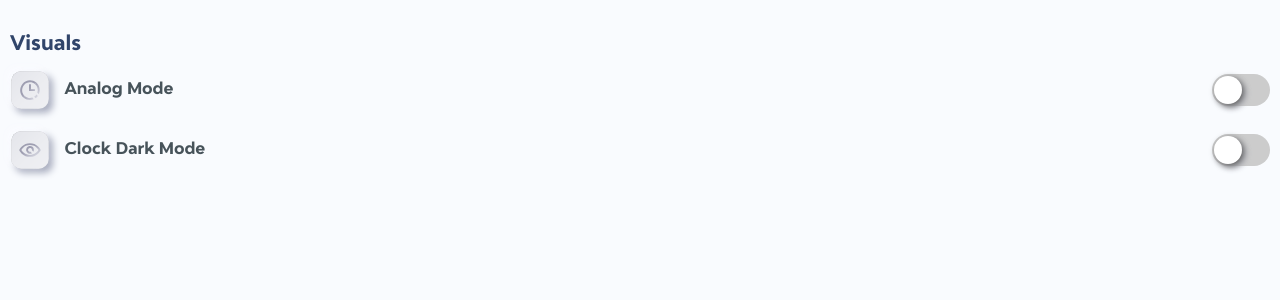
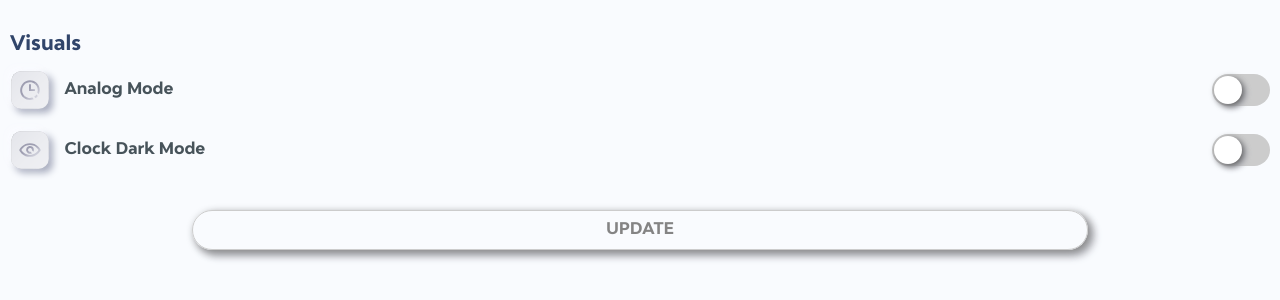
Before and after one commit to katznboyz1/wuc-pi3b-py36f, a Flask app: page /settings in a window 1280 px wide. Shown: the part 60-360 px from the top of the page. Run offline with Flask 2, Linux system fonts and the light colour scheme; some libraries are stand-ins or nearby versions.

Commit message:
Added an update button to the settings menu

```diff
--- a/static/style.css
+++ b/static/style.css
@@ -29,6 +29,7 @@ body{font-family:'DEFAULT_CUSTOM_FONT' !important;background-color:#f9fbfe !impo
 .settings-page-icon-and-toggle-pair{width:100%;height:auto;display:block;}
 .settings-page-icon-and-toggle-pair-child{display:inline-block;color:#47535a;}
 .settings-switch-justify{margin-right:10px !important;margin-top:calc((60px - 32px) / 2);float:right;} /*the calc is the total height of the div minus the height of the slider divided by two (to center it vertically)*/
+#settings-page-submit-button{border-radius:20px;width:70%;margin-left:15%;background-color:transparent;color:#848484;border:1px solid #cccccc;height:40px;}
 
 /*from https://www.w3schools.com/howto/howto_css_switch.asp*/
 .switch {position: relative;display: inline-block;width: 58px;height: 32px;}
@@ -51,3 +52,13 @@ input:checked + .slider:before {-webkit-transform: translateX(26px);-ms-transfor
         inset 5px 5px 20px #ffffff,
         inset 10px 10px 20px #bfc1c9 !important;
 }
+.shadow-small{
+    box-shadow:
+        3px 3px 8px #878787,
+        6px 6px 8px #bfc1c9 !important;
+}
+.shadow-small:active{
+    box-shadow:
+        inset 3px 3px 8px #d5d5d5,
+        inset 6px 6px 8px #bfc1c9 !important;
+}
--- a/templates/settings.html
+++ b/templates/settings.html
@@ -22,5 +22,6 @@
             <span class = 'slider round'></span>
         </label>
     </div>
+    <button id = 'settings-page-submit-button' class = ' page-top-margin shadow-small' type = 'submit'>UPDATE</button>
 </form>
 {% endblock %}
```
